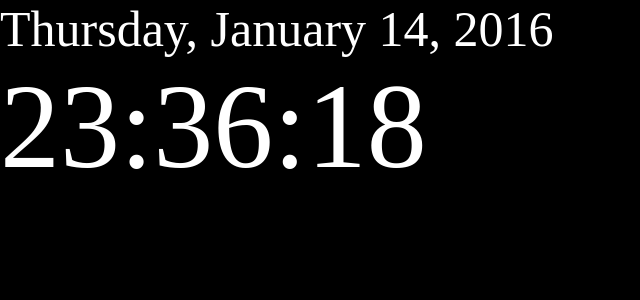
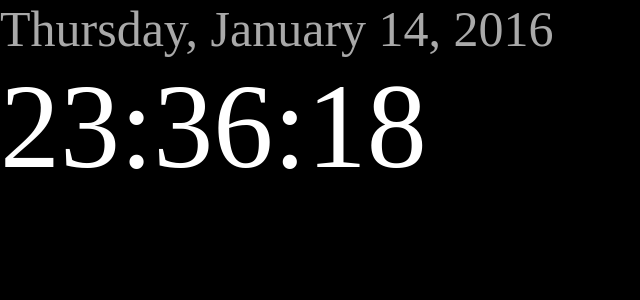
Before and after one commit to BTero/MagicMirror, a PHP site: page / in a window 1280 px wide. Shown: the top 300 px of the page, without its empty margins (0-640 px from the left). Run offline with PHP 8.4, Linux system fonts and the light colour scheme.

Commit message:
Changed date color from white (#fff) to dark grey (#A9A9A9)

```diff
--- a/css/main.css
+++ b/css/main.css
@@ -10,6 +10,7 @@ body {
 
 .date{
   font-size: 50px;
+  color: #A9A9A9;
 }
 
 .time{
```
